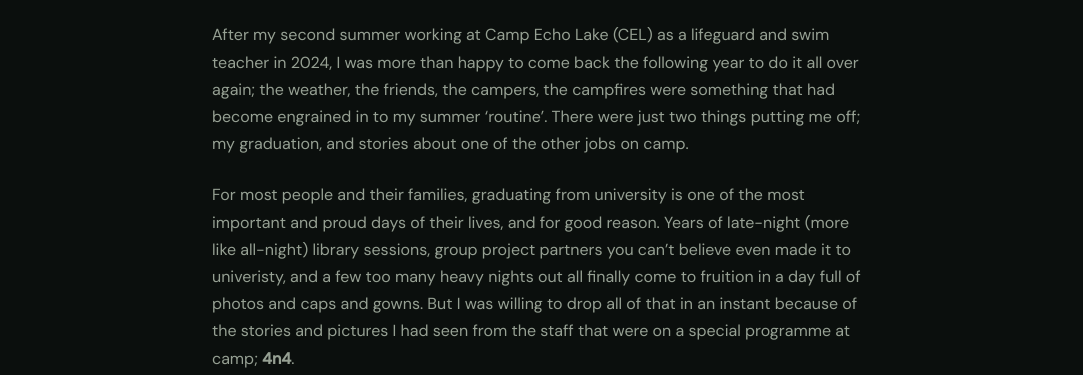
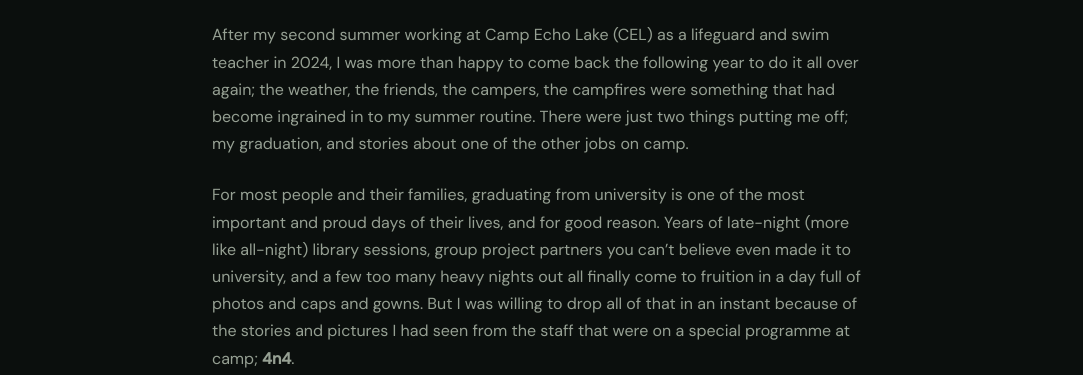
Before and after one commit to danielroberts20/danielroberts20.github.io, a Jekyll site: the page built from _posts/2026-03-18-4n4-what-is-an-out-west-wednesday.md, in a window 1280 px wide and 1400 px high, scrolled down 527 px. Shown: the part 236-611 px from the top of the window, without its empty margins (98-1181 px from the left). Built offline with Jekyll 4.4.1, drawn with Linux system fonts in a browser that asks for light colours; some of the changed text lies outside the part shown.

```diff
--- a/_posts/2026-03-18-4n4-what-is-an-out-west-wednesday.md
+++ b/_posts/2026-03-18-4n4-what-is-an-out-west-wednesday.md
@@ -13,13 +13,13 @@
   results combined. I was about to get *paid* to do most people's bucket list trip.
 ---
 
-After my second summer working at Camp Echo Lake (CEL) as a lifeguard and swim teacher in 2024, I was more than happy to come back the following year to do it all over again; the weather, the friends, the campers, the campfires were something that had become engrained in to my summer 'routine'. There were just two things putting me off; my graduation, and stories about one of the other jobs on camp.
+After my second summer working at Camp Echo Lake (CEL) as a lifeguard and swim teacher in 2024, I was more than happy to come back the following year to do it all over again; the weather, the friends, the campers, the campfires were something that had become ingrained in to my summer routine. There were just two things putting me off; my graduation, and stories about one of the other jobs on camp.
 
-For most people and their families, graduating from university is one of the most important and proud days of their lives, and for good reason. Years of late-night (more like all-night) library sessions, group project partners you can't believe even made it to univeristy, and a few too many heavy nights out all finally come to fruition in a day full of photos and caps and gowns. But I was willing to drop all of that in an instant because of the stories and pictures I had seen from the staff that were on a special programme at camp; **4n4**.
+For most people and their families, graduating from university is one of the most important and proud days of their lives, and for good reason. Years of late-night (more like all-night) library sessions, group project partners you can't believe even made it to university, and a few too many heavy nights out all finally come to fruition in a day full of photos and caps and gowns. But I was willing to drop all of that in an instant because of the stories and pictures I had seen from the staff that were on a special programme at camp; **4n4**.
 
 <figure>
   <img src="/assets/images/posts/colorado_tents.jpg" alt="Two small tents in the foreground at a campsite. The background is the mountainous hills of the Arkansas river">
-  <figcaption>Mine and George's tents at campsite along the Arkansas river after day 1 of white water rafting. The beginning of a brutal 9-day camping stretch.</figcaption>
+  <figcaption>Mine and George's tents at a campsite along the Arkansas river after day 1 of white water rafting. The beginning of a brutal 9-day camping stretch.</figcaption>
 </figure>
 
 ## What is 4n4
```
Also changed, not shown: other parts of _posts/2026-03-18-4n4-what-is-an-out-west-wednesday.md (+7 -1 lines).
